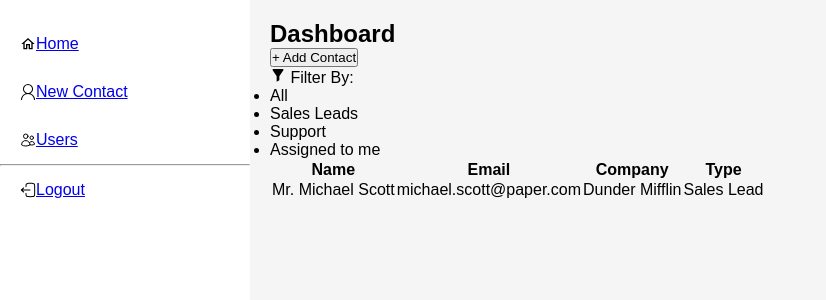
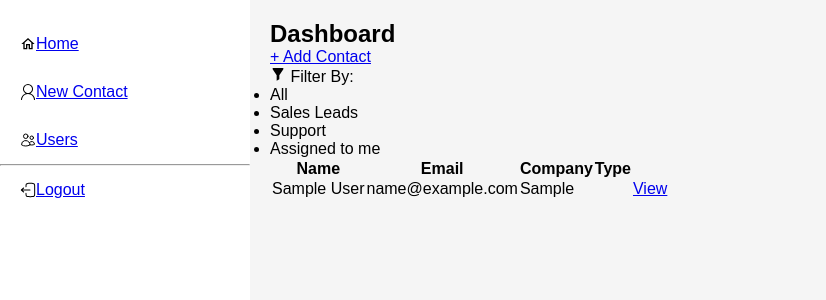
Before and after one commit to e277/info2180-finalproject, a PHP site: page /dashboard.php in a window 1280 px wide. Shown: the part 70-370 px from the top of the page, without its empty margins (0-826 px from the left). Run offline with PHP 8.4, Linux system fonts and the light colour scheme; the visitor is signed in with stand-in values (Sample User, id 1); tables that the repository leaves empty hold one stand-in row (values such as "Sample post").

Commit message:
Display contacts in dashboard

```diff
--- a/addUser.php
+++ b/addUser.php
@@ -23,7 +23,7 @@ if (!isset($_SESSION["user_id"]) || $_SESSION["user_role"] != "admin") {
     </div>
     <form action="<?php echo htmlspecialchars($_SERVER['PHP_SELF']); ?>" method="POST">
         <div>
-            <input type="hidden" name="csrf_token" value="<?=$csrf_token; ?>">
+            <input type="hidden" name="csrf_token" value="<?php echo $csrf_token; ?>">
             <div>
                 <label for="firstname">First Name</label>
                 <input type="text" id="firstname" name="firstname">
--- a/dashboard.php
+++ b/dashboard.php
@@ -1,13 +1,26 @@
 <?php
-// require "dbConfig.php";
+require "dbConfig.php";
 require "header.php";
 require "sidebar.php";
+
+session_start();
+
+if (!isset($_SESSION["user_id"])) {
+    header("Location: /info2180-finalproject/index.php");
+}
+
+$sql = "SELECT * FROM contacts";
+$stmt = $pdo->prepare($sql);
+$stmt->execute();
+$contacts = $stmt->fetchAll(PDO::FETCH_ASSOC);
+// print_r($contacts);
+
 ?>
 
 <section>
     <div>
         <h1>Dashboard</h1>
-        <button>+ Add Contact</button>
+        <a href="addContact.php">+ Add Contact</a>
     </div>
     <div>
         <div>
@@ -27,19 +40,17 @@ require "sidebar.php";
                 <th>Company</th>
                 <th>Type</th>
             </tr>
-            <tr>
-                <td>Mr. Michael Scott</td>
-                <td>michael.scott@paper.com</td>
-                <td>Dunder Mifflin</td>
-                <td class="type">Sales Lead</td>
-                <td><a href="viewContact.php"></a></td>
+            <?php foreach ($contacts as $contact): ?>
+                <tr>
+                    <td><?php echo $contact["firstname"] . " " . $contact["lastname"]; ?></td>
+                    <td><?php echo $contact["email"]; ?></td>
+                    <td><?php echo $contact["company"]; ?></td>
+                    <td class="type"><?php echo $contact["type"]; ?></td>
+                    <td><a href="viewContact.php">View</a></td>
+                </tr>
+            <?php endforeach; ?>
         </table>
     </div>
-
 </section>
-
-
-<?php
-// php processing
-
-?>
+</body>
+</html>
--- a/index.php
+++ b/index.php
@@ -14,7 +14,7 @@ $csrf_token = $_SESSION["csrf_token"];
     <div class="login">
         <h1>Login</h1>
         <form action="<?php echo htmlspecialchars($_SERVER['PHP_SELF']); ?>" method="post" class="login-form">
-            <input type="hidden" name="csrf_token" value="<?=$csrf_token; ?>">
+            <input type="hidden" name="csrf_token" value="<?php echo $csrf_token; ?>">
             <div>
                 <label for="email">Email</label>
                 <input type="email" name="email" id="email" placeholder="Email address">
```
